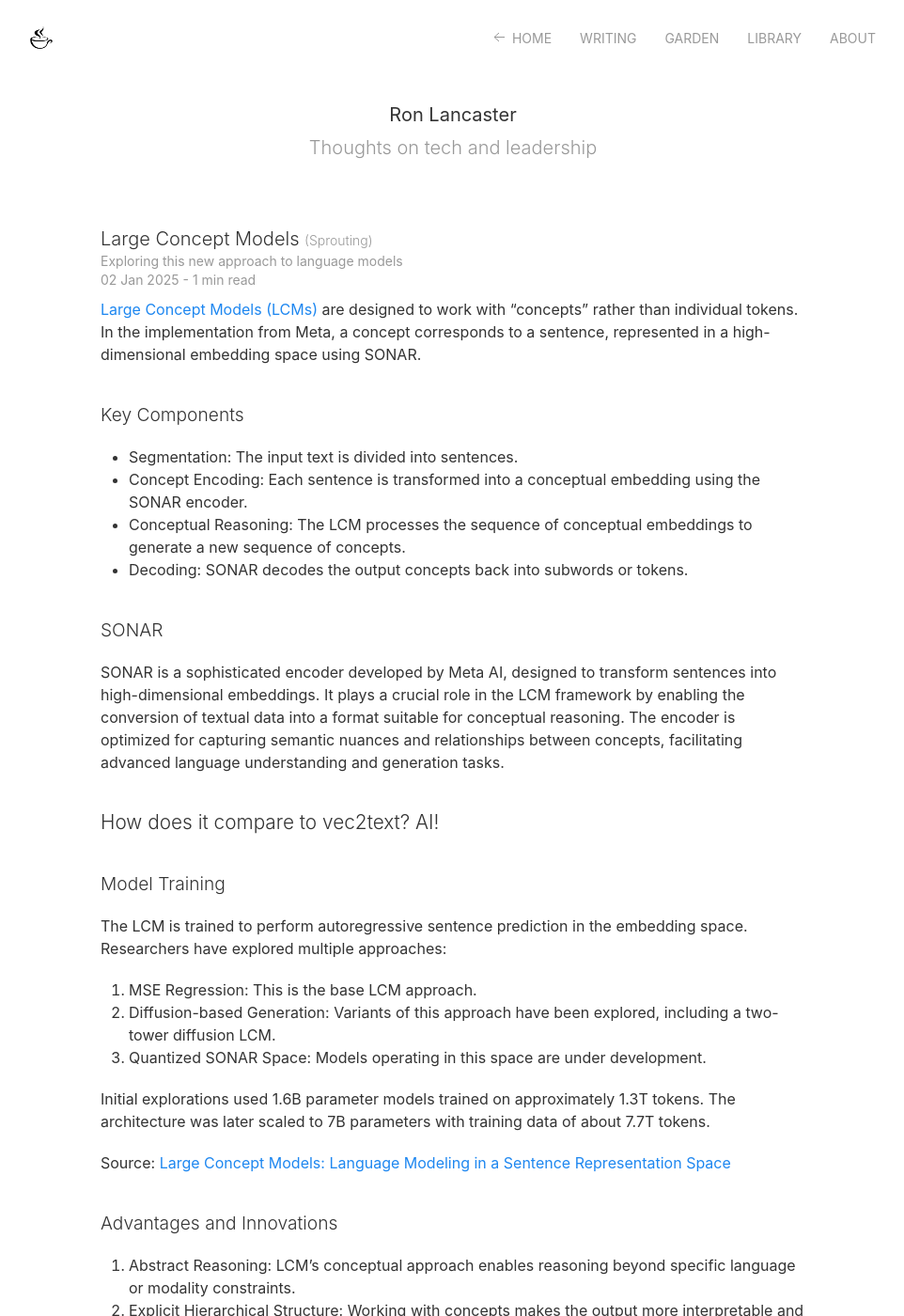
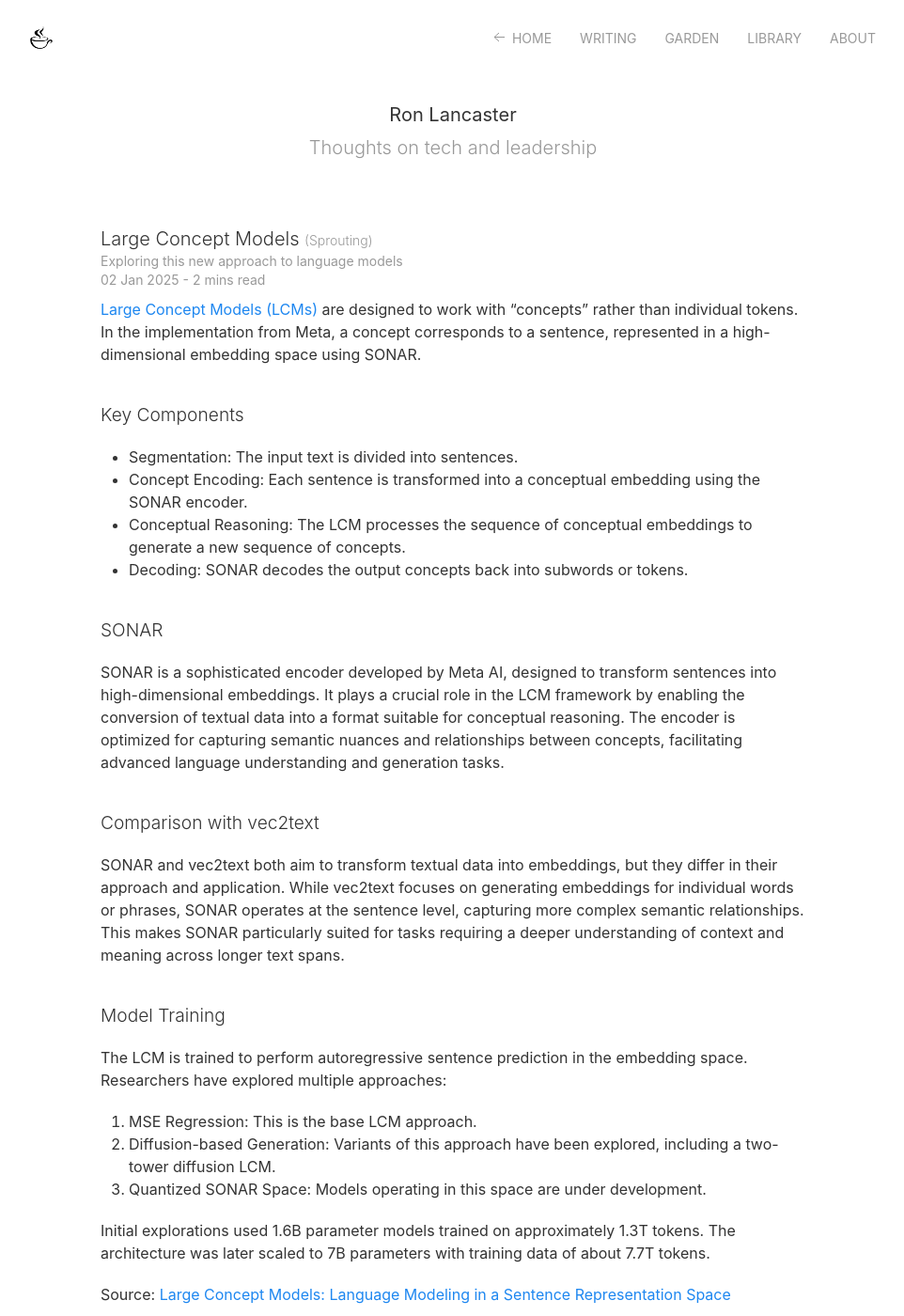
Before and after one commit to nyvyn/nyvyn.github.io, a Jekyll site: the page built from _notes/2025-1-2-large-concept-models.markdown, in a window 1280 px wide and 1400 px high. Shown: the whole window at 94% size, without its empty margins (158-1120 px from the left). Built offline with Jekyll 4.4.1, drawn with Linux system fonts in a browser that asks for light colours.

Commit message:
docs: Update comparison section and remove AI comments from markdown

```diff
--- a/_notes/2025-1-2-large-concept-models.markdown
+++ b/_notes/2025-1-2-large-concept-models.markdown
@@ -23,7 +23,9 @@
 conceptual reasoning. The encoder is optimized for capturing semantic nuances and relationships between concepts,
 facilitating advanced language understanding and generation tasks.
 
-# How does it compare to vec2text? AI!
+## Comparison with vec2text
+
+SONAR and vec2text both aim to transform textual data into embeddings, but they differ in their approach and application. While vec2text focuses on generating embeddings for individual words or phrases, SONAR operates at the sentence level, capturing more complex semantic relationships. This makes SONAR particularly suited for tasks requiring a deeper understanding of context and meaning across longer text spans.
 
 
 ## Model Training
```
